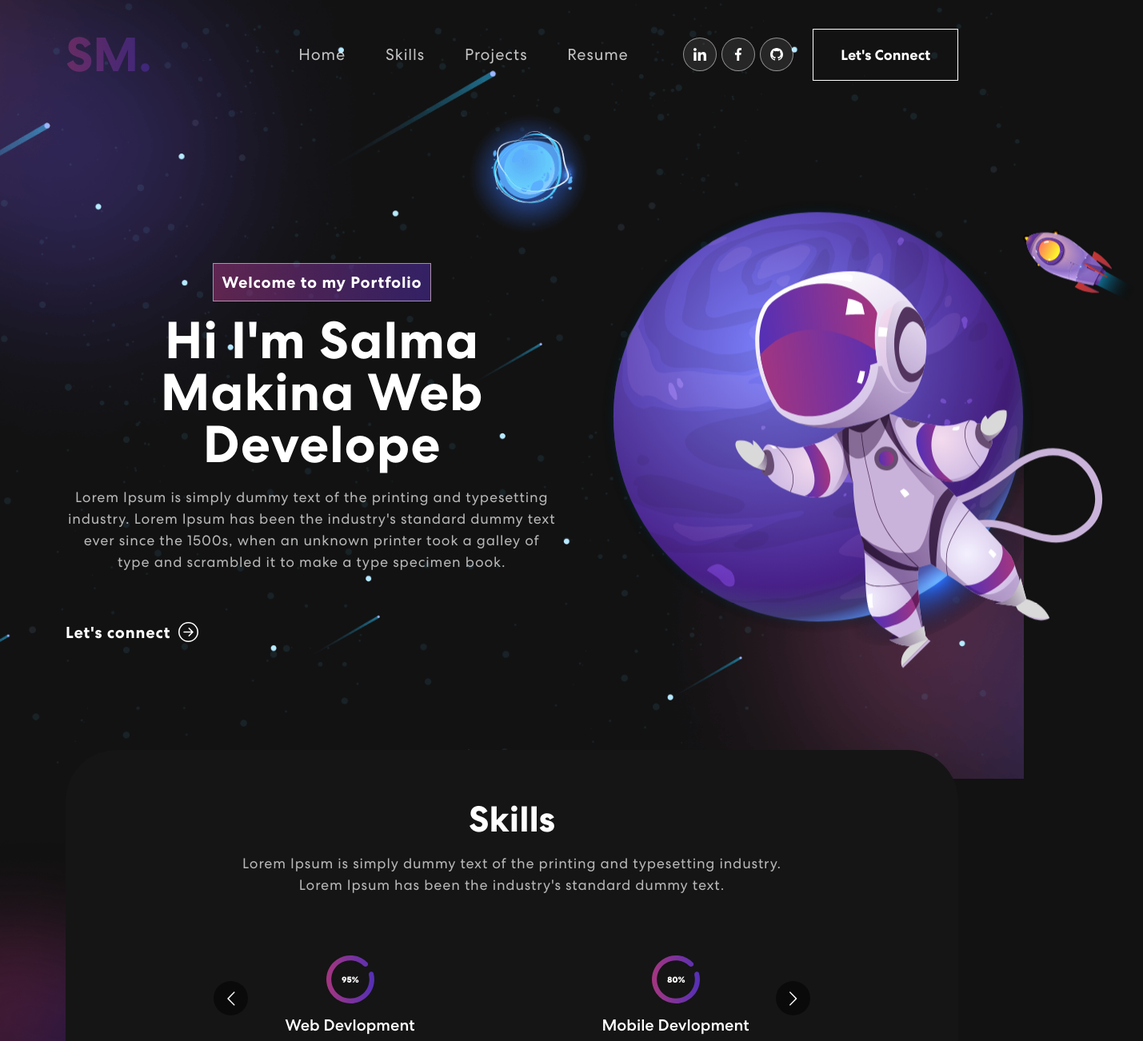
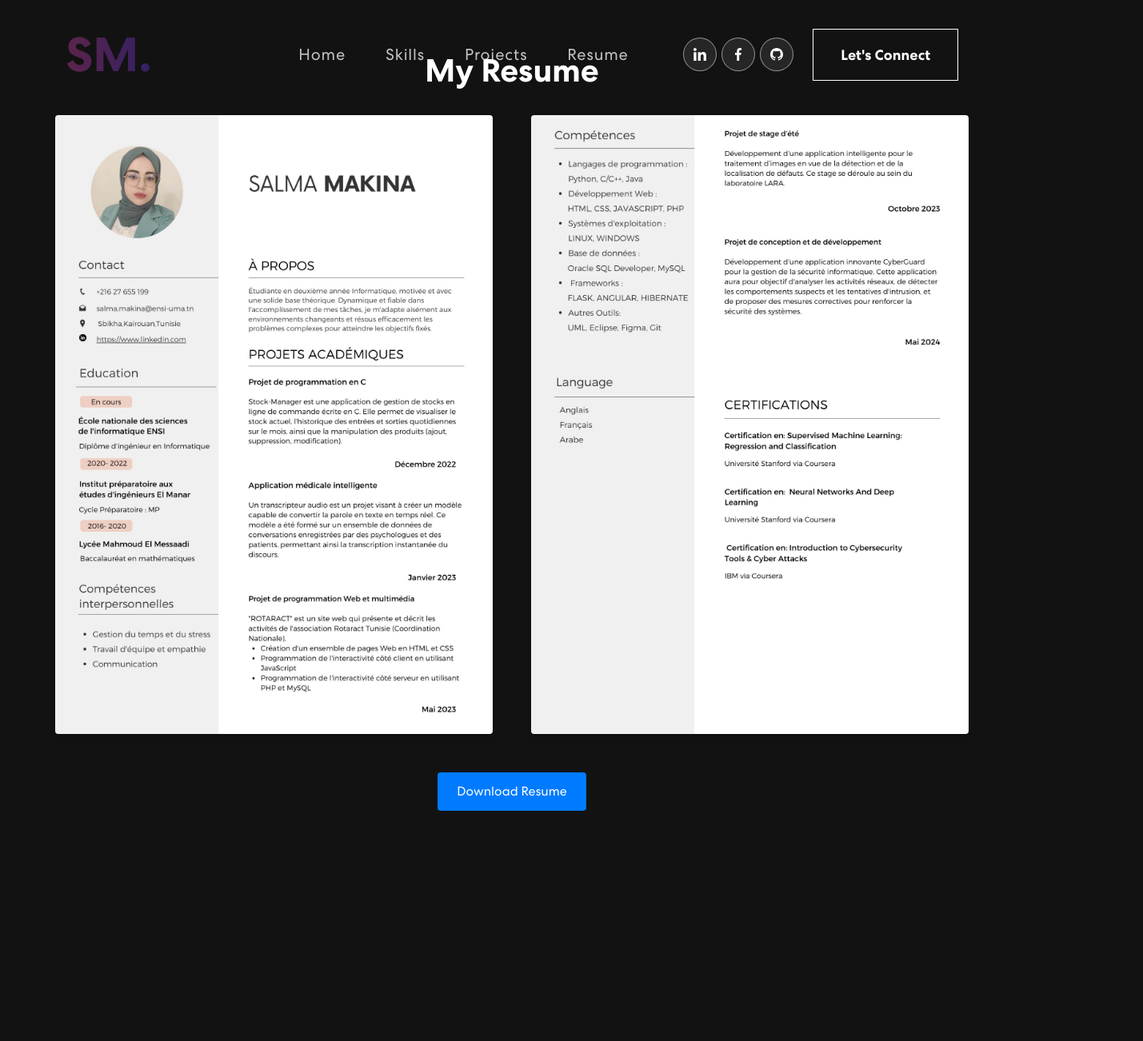
Before and after one commit to Salmamakina/My_Portfolio, a React (Create React App) app: page /#/resume in a window 1280 px wide. Shown: the top 1302 px of the page at 80% size, 1429 px wide, since content can reach past the window. After the commit the page ends 1078 px from the top, so only its background shows below. Built offline with nearby package versions, Linux system fonts and the light colour scheme.

Commit message:
resume update

```diff
--- a/src/App.css
+++ b/src/App.css
@@ -543,3 +543,48 @@ nav.navbar .navbar-toggler[aria-expanded="true"] .navbar-toggler-icon {
 .contact form button:hover::before {
   width: 100%;
 }
+
+
+
+.resume-page {
+  display: flex;
+  flex-direction: column;
+  align-items: center;
+  justify-content: center;
+  padding: 4rem 2rem;
+}
+
+.resume-page h1 {
+  margin-bottom: 2rem;
+  font-size: 2.5rem;
+  font-weight: bold;
+}
+
+.resume-images {
+  display: flex;
+  justify-content: center;
+  margin-bottom: 3rem;
+}
+
+.resume-images img {
+  max-width: 45%;
+  height: auto;
+  margin: 0 1.5rem;
+  box-shadow: 0 4px 6px rgba(0, 0, 0, 0.1);
+  border-radius: 4px;
+}
+
+.download-btn {
+  background-color: #007bff;
+  color: #fff;
+  border: none;
+  border-radius: 4px;
+  padding: 0.75rem 1.5rem;
+  font-size: 1rem;
+  cursor: pointer;
+  transition: background-color 0.3s ease;
+}
+
+.download-btn:hover {
+  background-color: #0056b3;
+}
--- a/src/App.js
+++ b/src/App.js
@@ -1,26 +1,39 @@
 import './App.css';
 import 'bootstrap/dist/css/bootstrap.min.css';
 import React, { useRef } from "react";
-
-import { NavBar } from "./components/NavBar";
-import { Banner } from "./components/Banner";
-import { Skills } from "./components/Skills";
-import { Projects } from "./components/Projects";
-import { Contact } from "./components/Contact";
-import { Resume } from "./components/Resume";
-
+import { HashRouter as Router, Routes, Route, Link } from 'react-router-dom';
+import { NavBar } from './components/NavBar';
+import { Banner } from './components/Banner';
+import { Skills } from './components/Skills';
+import { Projects } from './components/Projects';
+import { Contact } from './components/Contact';
+import Resume from './components/Resume';
+import ScrollToSection from './components/ScrollToSection';
 
 function App() {
   const contactRef = useRef(null);
+
   return (
+    <Router>
       <div className="App">
         <NavBar contactRef={contactRef} />
-       <Banner contactRef={contactRef}/>
-       <Resume/>
+        <Routes>
+          <Route path="/" element={
+            <>
+              <Banner contactRef={contactRef} />
+              <ScrollToSection sectionId="skills">
                 <Skills />
+              </ScrollToSection>
+              <ScrollToSection sectionId="projects">
                 <Projects />
+              </ScrollToSection>
               <Contact ref={contactRef} />
+            </>
+          } />
+          <Route path="/resume" element={<Resume />} />
+        </Routes>
       </div>
+    </Router>
   );
 }
 
--- a/src/components/NavBar.js
+++ b/src/components/NavBar.js
@@ -1,39 +1,42 @@
-import{ Navbar, Nav, Container} from "react-bootstrap";
-import{ useEffect, useState} from "react";
-
+import { Navbar, Nav, Container } from 'react-bootstrap';
+import { useEffect, useState } from 'react';
+import { Link, useLocation } from 'react-router-dom';
 import navIcon1 from '../assets/img/nav-icon1.svg';
 import navIcon2 from '../assets/img/nav-icon2.svg';
 import navIcon3 from '../assets/img/nav-icon3.svg';
 
-
-
 export const NavBar = ({ contactRef }) => {
-    // activate the link of home
   const [activeLink, setActiveLink] = useState('home');
-    const [scrolled, setScolled] = useState(false);
+  const [scrolled, setScrolled] = useState(false);
+  const location = useLocation();
 
   useEffect(() => {
     const onScroll = () => {
-            if(window.scrollY > 50){
-                setScolled(true);
+      if (window.scrollY > 50) {
+        setScrolled(true);
+      } else {
+        setScrolled(false);
       }
-            else{
-                setScolled(false);
-            }
-        }
-        window.addEventListener("scroll", onScroll);
-        return () => window.addEventListener("scroll", onScroll);
-    }, [])
+    };
+    window.addEventListener('scroll', onScroll);
+    return () => window.addEventListener('scroll', onScroll);
+  }, []);
+
+  useEffect(() => {
+    setActiveLink(location.pathname === '/resume' ? 'resume' : 'home');
+  }, [location.pathname]);
+
+  const handleConnectClick = () => {
+    contactRef.current.scrollIntoView({ behavior: 'smooth' });
+  };
   const onUpdateActiveLink = (value) => {
     setActiveLink(value);
   }
-    const handleConnectClick = () => {
-        contactRef.current.scrollIntoView({ behavior: 'smooth' });
-    };
+
   return (
-        <Navbar expand="lg" className={scrolled ? "scrolled" : ""}>
+    <Navbar expand="lg" className={scrolled ? 'scrolled' : ''}>
       <Container>
-                <Navbar.Brand href="#home" >
+        <Navbar.Brand as={Link} to="/">
           <span className="my-logo">SM.</span>
         </Navbar.Brand>
         <Navbar.Toggle aria-controls="basic-navbar-nav">
@@ -41,21 +44,37 @@ export const NavBar = ({ contactRef }) => {
         </Navbar.Toggle>
         <Navbar.Collapse id="basic-navbar-nav">
           <Nav className="me-auto">
-                    <Nav.Link href="#home" className={activeLink === 'home'? 'active-navbar-link' : 'navbar-link'} onClick= {() => onUpdateActiveLink('home')}>Home</Nav.Link>
-                    <Nav.Link href="#skills" className={activeLink === 'skills'? 'active-navbar-link' : 'navbar-link'} onClick= {() => onUpdateActiveLink('skills')}>Skills</Nav.Link>
-                    <Nav.Link href="#projects" className={activeLink === 'projects'? 'active-navbar-link' : 'navbar-link'} onClick= {() => onUpdateActiveLink('projects')}>Projects</Nav.Link>
-                    <Nav.Link href="/resume" className={activeLink === 'resume'? 'active-navbar-link' : 'navbar-link'} onClick= {() => onUpdateActiveLink('resume')}>Resume</Nav.Link>
+            <Nav.Link as={Link} to="/" className={activeLink === 'home' ? 'active-navbar-link' : 'navbar-link'}>
+              Home
+            </Nav.Link>
+            <Nav.Link as={Link} to="/#skills" className={activeLink === 'skills'? 'active-navbar-link' : 'navbar-link'} onClick={() => onUpdateActiveLink('skills')}>
+                Skills
+                </Nav.Link>
+                <Nav.Link as={Link} to="/#projects" className={activeLink === 'projects'? 'active-navbar-link' : 'navbar-link'} onClick={() => onUpdateActiveLink('projects')}>
+                Projects
+                </Nav.Link>
+            <Nav.Link as={Link} to="/resume" className={activeLink === 'resume' ? 'active-navbar-link' : 'navbar-link'}>
+              Resume
+            </Nav.Link>
           </Nav>
           <span className="navbar-text">
             <div className="social-icon">
-                        <a href="https://www.linkedin.com/in/salma-makina/" target="_blank" rel="noopener noreferrer"><img src={navIcon1} alt="" /></a>
-                        <a href="https://www.facebook.com/profile.php?id=100055834089001" target="_blank" rel="noopener noreferrer"><img src={navIcon2} alt="" /></a>
-                        <a href="https://github.com/Salmamakina" target="_blank" rel="noopener noreferrer"><img src={navIcon3} alt="" /></a>
+              <a href="https://www.linkedin.com/in/salma-makina/" target="_blank" rel="noopener noreferrer">
+                <img src={navIcon1} alt="" />
+              </a>
+              <a href="https://www.facebook.com/profile.php?id=100055834089001" target="_blank" rel="noopener noreferrer">
+                <img src={navIcon2} alt="" />
+              </a>
+              <a href="https://github.com/Salmamakina" target="_blank" rel="noopener noreferrer">
+                <img src={navIcon3} alt="" />
+              </a>
             </div>
-                    <buttom className="vvd" onClick={handleConnectClick} ><span>Let's Connect</span></buttom>
+            <button className="vvd" onClick={handleConnectClick}>
+              <span>Let's Connect</span>
+            </button>
           </span>
         </Navbar.Collapse>
       </Container>
     </Navbar>
-    )
-}
+  );
+};
--- a/src/components/Projects.js
+++ b/src/components/Projects.js
@@ -39,7 +39,7 @@ export const Projects = () => {
         },
       ];
     return (
-        <section className="project" id="project">
+        <section className="project" id="projects">
             <Container>
                 <Row>
                     <Col>
@@ -81,7 +81,7 @@ export const Projects = () => {
                     </Col>
                 </Row>
             </Container>
-            <img className="background-image-right" src={colorSharp2} />
+            <img className="background-image-right" src={colorSharp2} alt="" />
         </section>
     )
 }
--- a/src/components/Resume.js
+++ b/src/components/Resume.js
@@ -1,14 +1,26 @@
-import { Container, Row } from "react-bootstrap"
+import React from 'react';
+import resumeImage1 from '../assets/img/1.jpg';
+import resumeImage2 from '../assets/img/2.jpg';
 
-export const Resume = () => {
-    return(
-        <section>
-            <Container>
-                <Row>
-                    <span>Resume</span>
-                </Row>
-            </Container>
-        </section>
-    )
+function Resume() {
+  const handleDownloadResume = () => {
+    // Logique pour télécharger le PDF du CV
+    // Vous pouvez utiliser une bibliothèque comme `file-saver` pour faciliter le téléchargement
+    window.open('/D:/Downloads/CV Salma Makina.pdf', '_blank');
+  };
+
+  return (
+    <div className="resume-page">
+      <h1>My Resume</h1>
+      <div className="resume-images">
+        <img src={resumeImage1} alt="Resume Page 1" />
+        <img src={resumeImage2} alt="Resume Page 2" />
+      </div>
+      <button className="download-btn" onClick={handleDownloadResume}>
+        Download Resume
+      </button>
+    </div>
+  );
 }
+
 export default Resume;
--- /dev/null
+++ b/src/components/ScrollToSection.js
@@ -0,0 +1,19 @@
+import { useEffect } from 'react';
+import { useLocation } from 'react-router-dom';
+
+const ScrollToSection = ({ sectionId, children }) => {
+  const location = useLocation();
+
+  useEffect(() => {
+    if (location.hash === `#${sectionId}`) {
+      const element = document.getElementById(sectionId);
+      if (element) {
+        element.scrollIntoView({ behavior: 'smooth' });
+      }
+    }
+  }, [location.hash, sectionId]);
+
+  return children;
+};
+
+export default ScrollToSection;
```
Also changed, not shown: src/assets/img/1.jpg (added), src/assets/img/2.jpg (added). Lines whose indentation alone changed are shown as unchanged.
